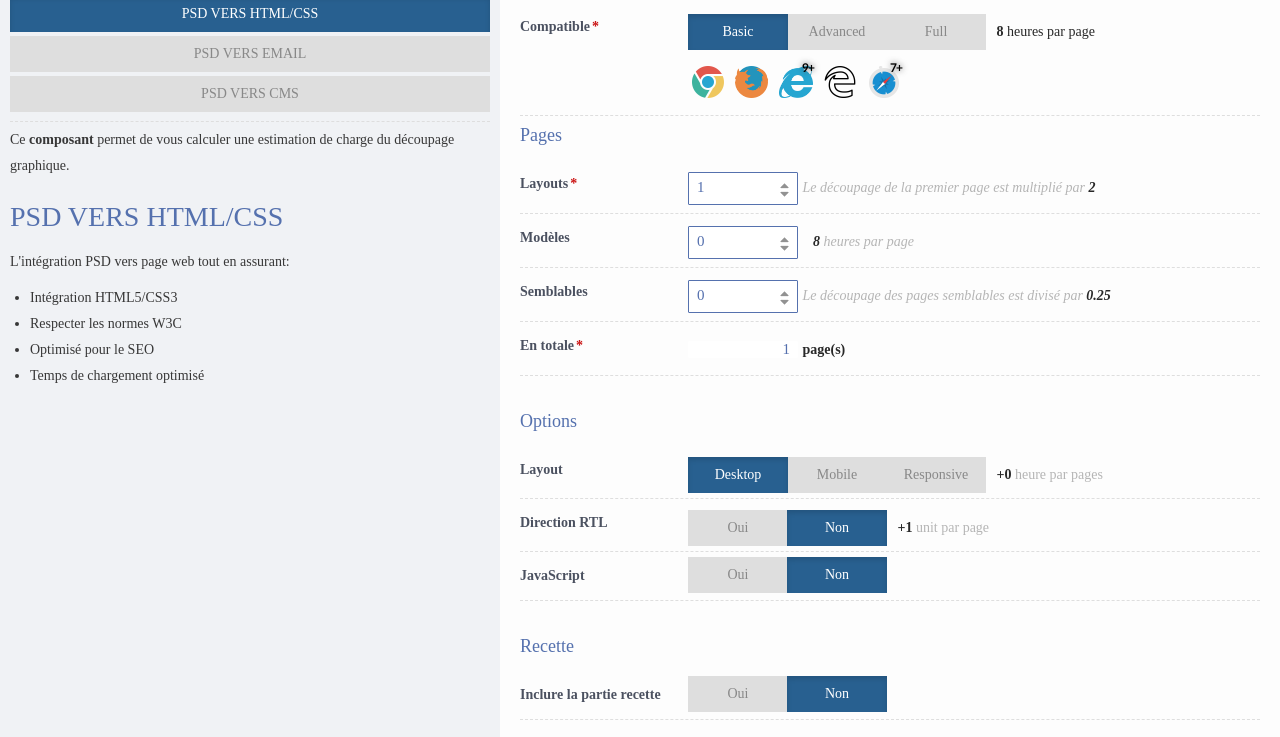
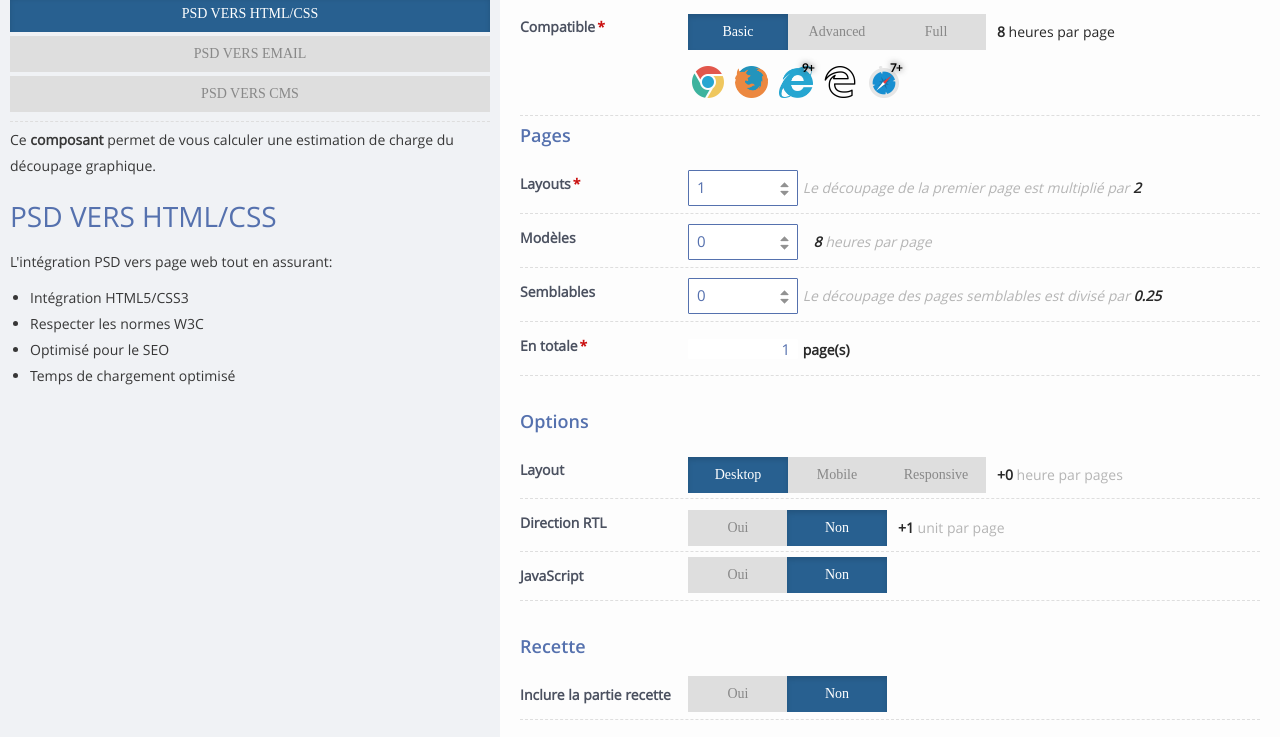
Before and after one commit to mahmoud-nb/cost-simulator, a plain HTML site: page index.html in a window 1280 px wide. Shown: the part 134-871 px from the top of the page. Drawn offline with nearby package versions, Linux system fonts and the light colour scheme; files that its build step writes are made by us from their sources; files whose address does not match are found by name; a web font is replaced by a local one.

Commit message:
fix path CSS and JS

```diff
--- a/index.html
+++ b/index.html
@@ -9,14 +9,14 @@
     <title>Template des formulaires</title>
 
     <!-- Bootstrap Core CSS -->
-    <link rel="stylesheet" href="https://maxcdn.bootstrapcdn.com/bootstrap/3.3.4/css/bootstrap.min.css">
-    <!-- <link rel="stylesheet" href="https://maxcdn.bootstrapcdn.com/bootstrap/3.3.4/css/bootstrap-theme.min.css"> -->
+    <link rel="stylesheet" href="https://maxcdn.bootstrapcdn.com/bootstrap/3.3.4/assets/css/bootstrap.min.css">
+    <!-- <link rel="stylesheet" href="https://maxcdn.bootstrapcdn.com/bootstrap/3.3.4/assets/css/bootstrap-theme.min.css"> -->
 
     <!-- Custom CSS -->
-    <link href="css/_form.css" rel="stylesheet">
-    <link href="css/style.css" rel="stylesheet">
+    <link href="assets/css/_form.css" rel="stylesheet">
+    <link href="assets/css/style.css" rel="stylesheet">
 
-    <!-- <link href="css/_forms.css" rel="stylesheet"> -->
+    <!-- <link href="assets/css/_forms.css" rel="stylesheet"> -->
 
     <!-- HTML5 Shim and Respond.js IE8 support of HTML5 elements and media queries -->
     <!-- WARNING: Respond.js doesn't work if you view the page via file:// -->
@@ -379,7 +379,7 @@
 
     <!-- jQuery -->
 <!--    <script src="http://code.jquery.com/jquery-1.11.3.min.js"></script> -->
-    <script src="js/jquery.js"></script>
+    <script src="assets/js/jquery.js"></script>
 
     <!-- Bootstrap Core JavaScript -->
     <script src="https://maxcdn.bootstrapcdn.com/bootstrap/3.3.4/js/bootstrap.min.js"></script>
```
